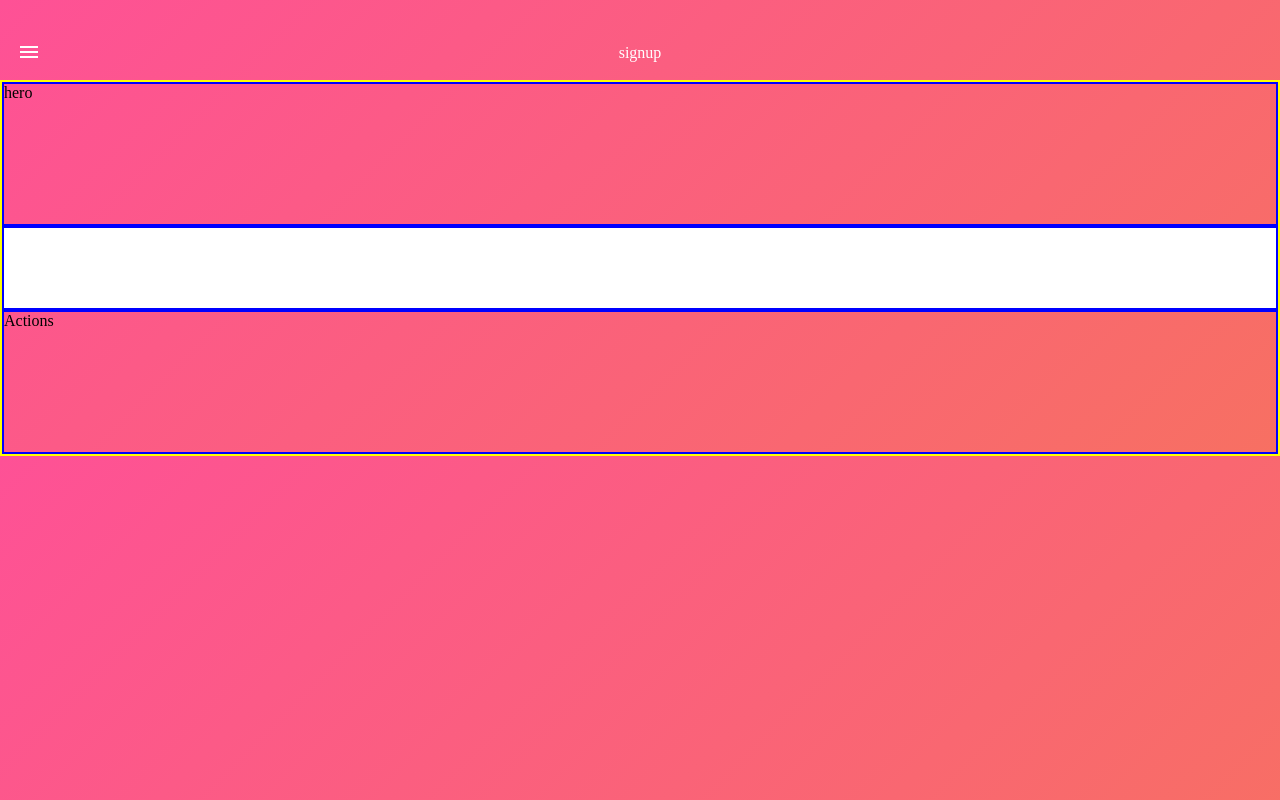
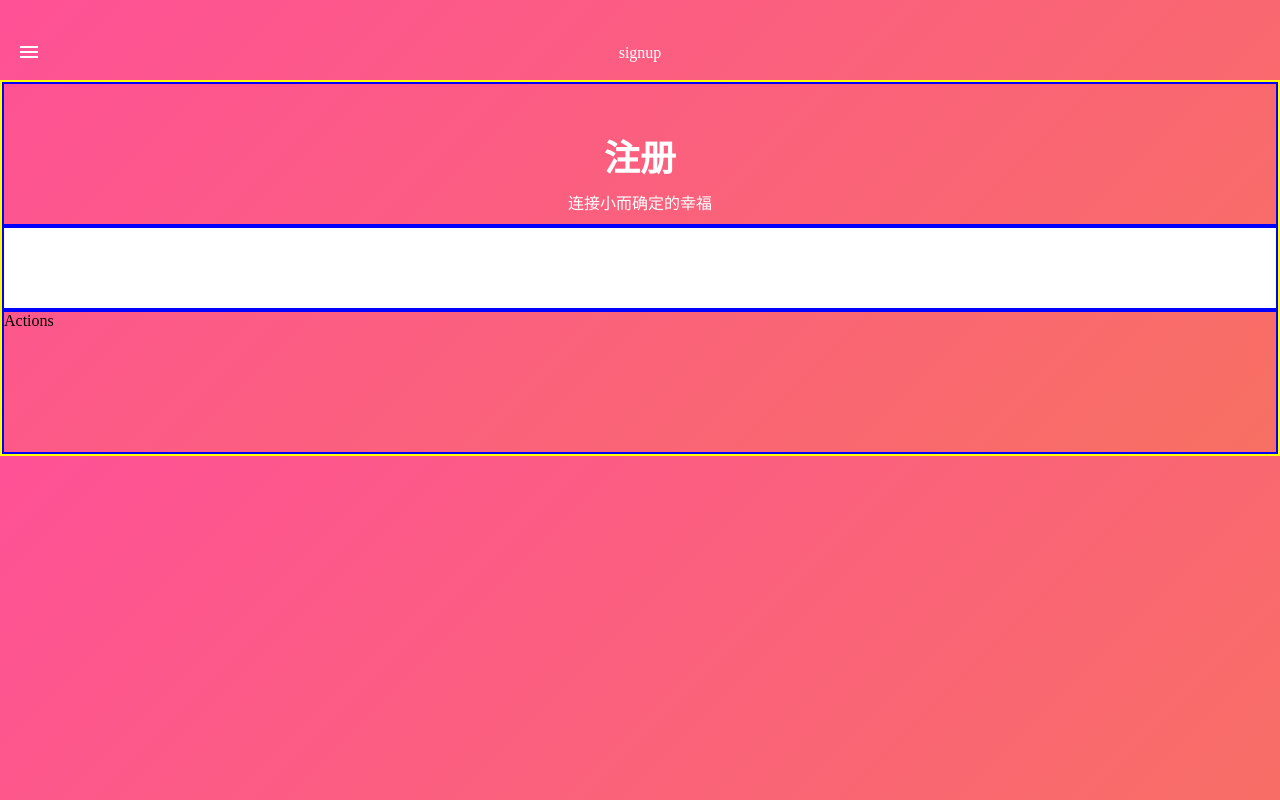
Before and after one commit to liulu1012/shunzhi, a React (Create React App) app: page /signup in a window 1280 px wide. Built offline with nearby package versions, Linux system fonts and the light colour scheme.

Commit message:
signup hero styling

```diff
--- a/src/ui/pages/Signup/Signup.js
+++ b/src/ui/pages/Signup/Signup.js
@@ -9,7 +9,12 @@ class Signup extends Component {
         <TitleHeader title='signup' />
         <div className='signup-content'>
           <div className='signup-hero'>
-            hero
+            <h1 className='title'>
+              注册
+            </h1>
+            <p className='slogan'>
+              连接小而确定的幸福
+            </p>
           </div>
           <div className='signup-form-wrap'>
             <form className='signup-form'>
--- a/src/ui/pages/Signup/signup.css
+++ b/src/ui/pages/Signup/signup.css
@@ -14,10 +14,29 @@
   border: 2px solid blue;
 }
 
+
+/*  Hero 部分 */
 .signup-hero {
   height: 140px;
 }
 
+.signup-hero .title {
+  font-size: 36px;
+  color: #FFFFFF;
+  line-height: 42px;
+  text-align: center;
+  margin-top: 54px;
+}
+
+.signup-hero .slogan {
+  text-align: center;
+  margin-top: 10px;
+  font-size: 16px;
+  color: #FFFFFF;
+}
+
+
+/* Actions 部分 */
 .signup-actions {
   height: 140px;
 }
```
